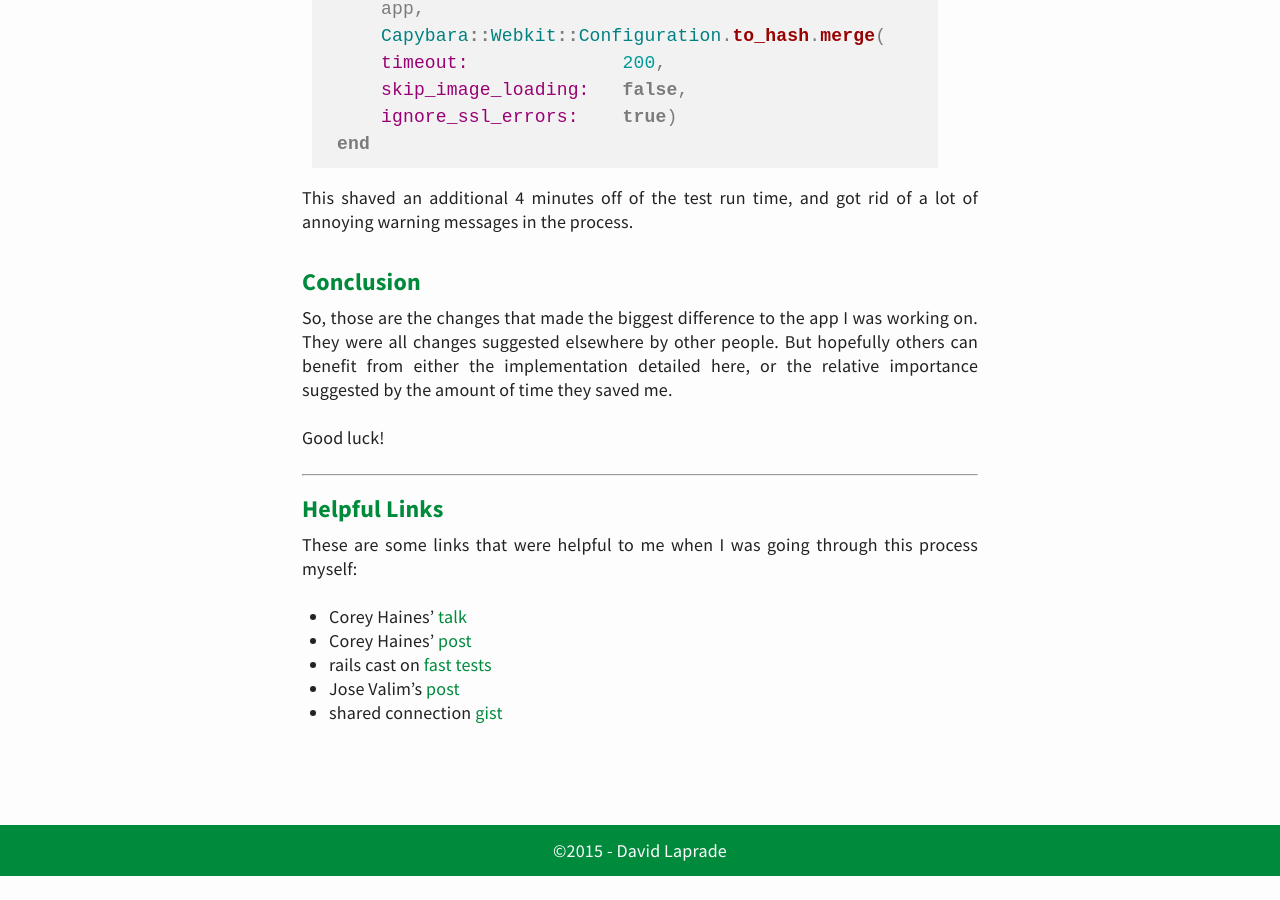
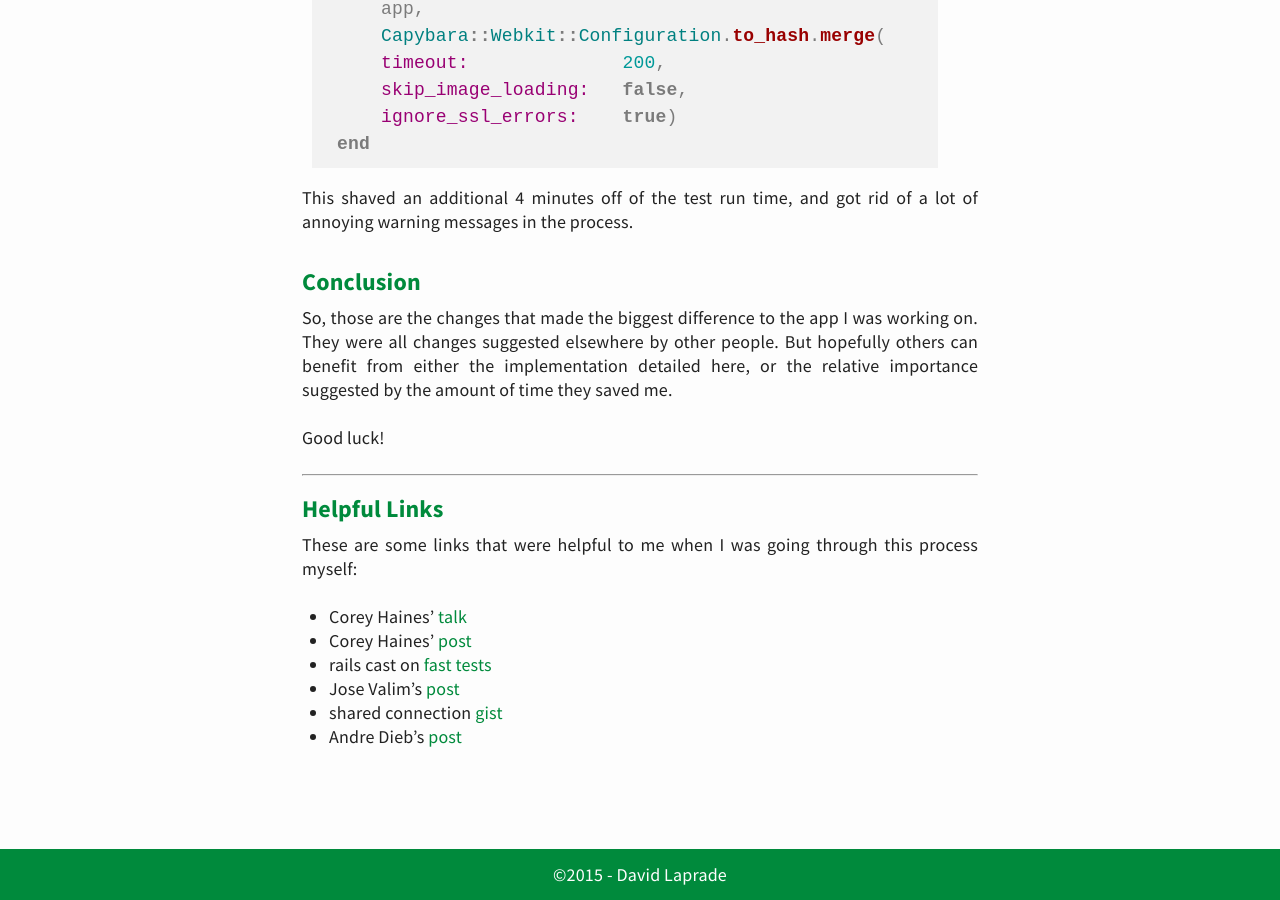
Before and after one commit to davidlaprade/davidlaprade.github.io, a Jekyll site: the page built from _posts/2015-11-15-speed-up-rails-tests.md, in a window 1280 px wide and 900 px high, scrolled down 12442 px. Built offline with Jekyll 4.4.1, drawn with Linux system fonts in a browser that asks for light colours; before the commit the page ends 13318 px from its top, so only the background shows below that.

Commit message:
Add reference to other testing article to testing post

```diff
--- a/_posts/2015-11-15-speed-up-rails-tests.md
+++ b/_posts/2015-11-15-speed-up-rails-tests.md
@@ -571,3 +571,4 @@ this process myself:
 * Jose Valim's
   [post](http://blog.plataformatec.com.br/2011/12/three-tips-to-improve-the-performance-of-your-test-suite/)
 * shared connection [gist](https://gist.github.com/josevalim/470808)
+* Andre Dieb's [post](http://andredieb.com/5-ways-to-speedup-rails-feature-tests.html)
```
